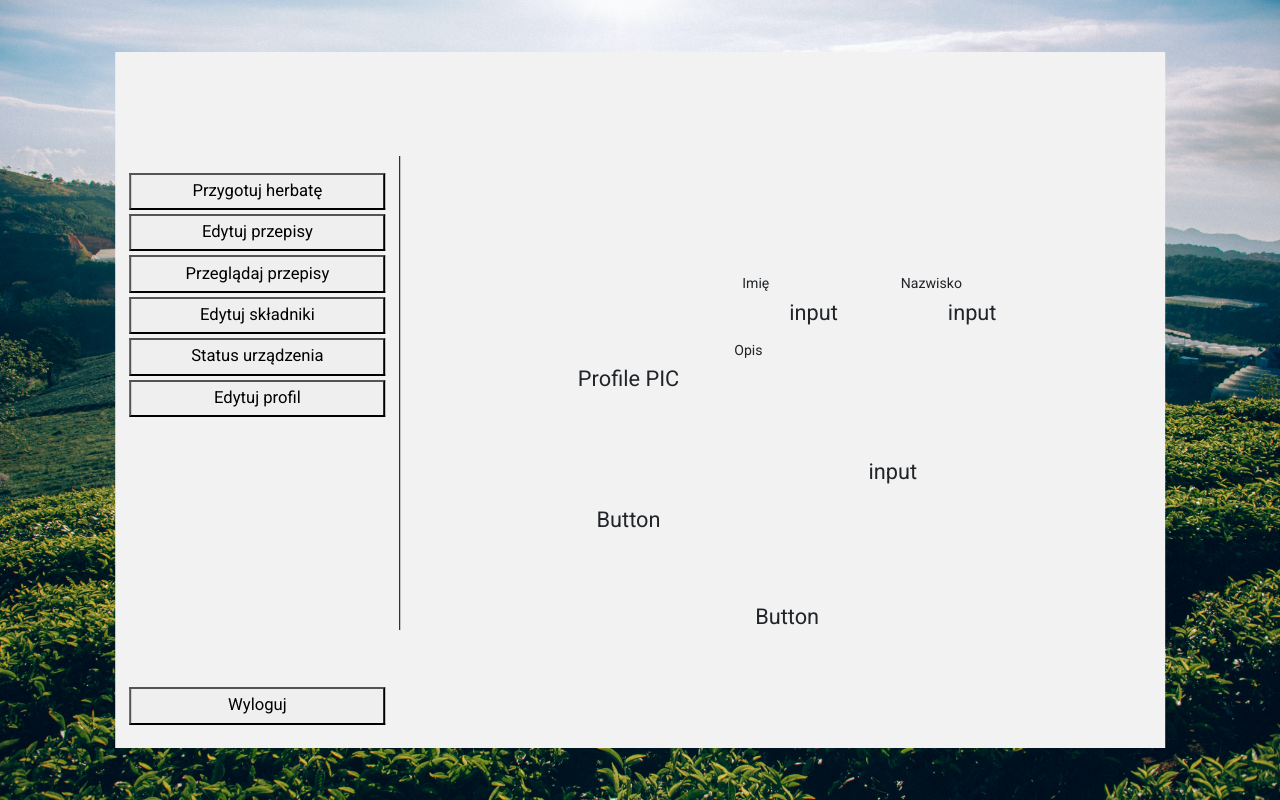
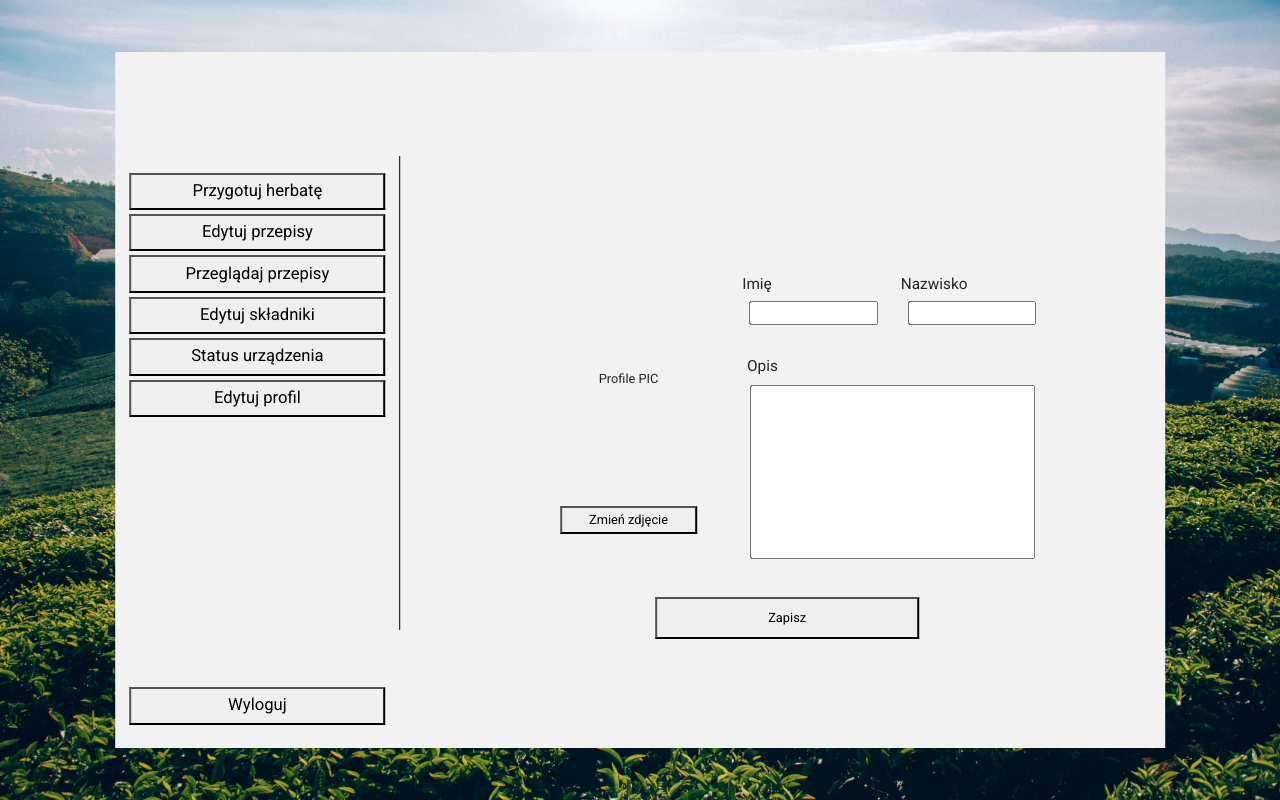
Before and after one commit to KacperSzmitko/UltimaTea, a Django app: page /editProfile in a window 1280 px wide. Run offline with Django 3.2, Linux system fonts and the light colour scheme; the visitor is signed in with stand-in values (Sample User, id 1); parts of the project's set-up code (start-up, migrations or seed data) failed here and were passed over; some libraries are stand-ins or nearby versions.

Commit message:
Main css +

```diff
--- a/src/main_app/forms.py
+++ b/src/main_app/forms.py
@@ -93,3 +93,17 @@ class ChooseIngredient(forms.Form):
     def __init__(self, lang, *args, **kwargs):
         super(ChooseIngredient, self).__init__(*args, **kwargs)
         self.message = ErrorMessages.languages[lang]
+
+
+
+class Profile_form(forms.Form):
+    name = forms.CharField(max_length=255, required=True,
+        widget=TextInput(attrs={'class': 'nameField input'}))
+    surname = forms.CharField(max_length=255, required=True,
+        widget=TextInput(attrs={'class': 'surnameField input'}))
+    description = forms.CharField(max_length=1000, required=False,
+        widget=TextInput(attrs={'class': 'descriptionField input'}))
+
+    def __init__(self, lang, *args, **kwargs):
+        super(Profile_form, self).__init__(*args, **kwargs)
+        self.message = ErrorMessages.languages[lang]
--- a/src/main_app/views.py
+++ b/src/main_app/views.py
@@ -7,7 +7,7 @@ from django.urls import reverse
 from django.contrib.auth.decorators import login_required, permission_required
 from django.contrib.auth.models import User
 from django.contrib.auth import logout
-from .forms import FiltersForm, CreateFiltersForm, ChooseIngredient
+from .forms import FiltersForm, CreateFiltersForm, ChooseIngredient, Profile_form
 import logging
 import json
 import functools
@@ -22,7 +22,7 @@ def edit_profile_view(request:HttpRequest, *args, **kwargs):
     logger.info("Hej z edit_profile_view!")
     context = {
         'title':'Edytuj profil',
-
+        'form': Profile_form(lang='pl')
     }
     return render(request,"main/edit_profile.html", context)
 
@@ -51,33 +51,6 @@ def edit_machine_view(request:HttpRequest, *args, **kwargs):
     context = {
         'title':'Edytuj składniki',
         'containers':containers,
-        # [{
-        #     'name':'Pojemnik #1',
-        #     'form':ChooseIngredient,
-        #     'value':77
-        # },
-        # {
-        #     'name':'Pojemnik #2',
-        #     'form':ChooseIngredient,
-        #     'value':11
-        # },
-        # {
-        #     'name':'Pojemnik #3',
-        #     'form':ChooseIngredient,
-        #     'value':33
-        # },
-        # {
-        #     'name':'Pojemnik #4',
-        #     'form':ChooseIngredient,
-        #     'value':33
-        # },
-        # {
-        #     'name':'Pojemnik #5',
-        #     'form':ChooseIngredient,
-        #     'value':33
-        # },
-        # ]
-
     }
     return render(request,"main/edit_machine.html", context)
 
@@ -166,7 +139,8 @@ def machine_info_view(request:HttpRequest, *args, **kwargs):
         })
 
     context = {
-        'infos': infos
+        'infos': infos,
+        'username': request.user.username
     }
 
     return render(request,"main/machineInfo.html", context)
--- a/src/static/main/edit_machine.css
+++ b/src/static/main/edit_machine.css
@@ -106,6 +106,7 @@
 .accept{
     width: 60%;
     height: 70%;
+    font-size: 1.5vw;
 }
 
 .containerButton{
--- a/src/static/main/edit_profile.css
+++ b/src/static/main/edit_profile.css
@@ -132,9 +132,33 @@
 }
 
 .title{
-    font-size: 1.1vw;
+    font-size: 1.2vw;
 }
 
 .text{
-    font-size: 1.7vw;
+    font-size: 1.0vw;
 }
+
+.input{
+    height: 50%;
+    width: 90%;
+}
+
+.descriptionField{
+    height: 110%;
+    width: 90%;
+}
+
+.dTitle{
+    padding-left: 4%;
+}
+
+.button{
+    width: 50%;
+    height: 50%;
+}
+
+.changePic{
+    width: 100%;
+    height: 100%;
+}
--- a/src/static/main/main_styles.css
+++ b/src/static/main/main_styles.css
@@ -108,3 +108,88 @@ body {
 .return_icon_edit {
     top:20%;
 }
+
+.flexContainer{
+    display: flex;
+}
+
+.wrap{
+    -webkit-flex-wrap: wrap;
+    flex-wrap: wrap;
+}
+
+.column{
+    flex-direction: column;
+    justify-content: space-around;
+    align-items: center;
+}
+
+.h_border{
+    width: 100%;
+    height: 5%;
+    display: flex;
+    justify-content: center;
+    align-items: center;
+}
+
+.h_border_in{
+    border-top: 1.5px solid #000000;
+    width: 100%;
+    height: 50%;
+}
+
+
+.bar{
+    width: 100%;
+    height: 70%;
+    border-style: solid;
+    border-radius: 5px;
+    background-color: rgb(255,255,255);
+}
+
+.bar_pr{
+    height: 100%;
+    width: 60%;
+    background-color: green;
+    border-radius: 3px;
+}
+
+
+.center{
+    display: flex;
+    justify-content: center;
+    align-items: center;
+}
+
+.v_center{
+    display: flex;
+    align-items: center
+}
+
+.h_center{
+    display: flex;
+    justify-content: center;
+}
+
+.username{
+    font-size: 0.9vw;
+    margin-bottom: 10%;
+}
+
+.username{
+    font-size: 1.0vw;
+    margin-bottom: 10%;
+}
+
+.as{
+    font-size: 1.2vw;
+}
+
+.recipeTitle{
+    margin-left: -3.5%;
+    font-size: 1.0vw;
+}
+
+.recipePosition{
+    font-size: 0.8vw;
+}
--- a/src/templates/main/edit_machine.html
+++ b/src/templates/main/edit_machine.html
@@ -32,7 +32,7 @@
         </div>
         {%endfor%}
         <div class="container center">
-            <button class = "accept " onclick=location.href=''  type="button">
+            <button class = "accept" onclick=location.href=''  type="button">
                 Zapisz
             </button>
         <div>
--- a/src/templates/main/edit_profile.html
+++ b/src/templates/main/edit_profile.html
@@ -16,7 +16,9 @@
                         Profile PIC
                     </div>
                     <div class="avatar_bt center text">
-                        Button
+                        <button class = "changePic button" onclick=location.href=''  type="button">
+                            Zmień zdjęcie
+                        </button>
                     </div>
                 </div>
                 <div class="form">
@@ -26,7 +28,7 @@
                                 Imię
                             </div>
                             <div class="nameField inputData center text">
-                                input
+                                {{form.name}}
                             </div>
                         </div>
                         <div class="surname inData">
@@ -34,22 +36,24 @@
                                 Nazwisko
                             </div>
                             <div class="surnameField inputData center text">
-                                input
+                                {{form.surname}}
                             </div>
                         </div>
                     </div>
                     <div class="descriptionContainer">
-                        <div class="title">
+                        <div class="title dTitle v_center">
                             Opis
                         </div>
                         <div class="description center text">
-                            input
+                            {{form.description}}
                         </div>
                     </div>
                 </div>
             </div>
             <div class="bottomContainer center text">
-                Button
+                <button class = "accept button" onclick=location.href=''  type="button">
+                    Zapisz
+                </button>
             </div>
         </div>
     </div>
```
Also changed, not shown: src/templates/main/machineInfo.html (+7 -1 lines), src/templates/main/recipesList.html (+9 -9 lines), 1 other file.
